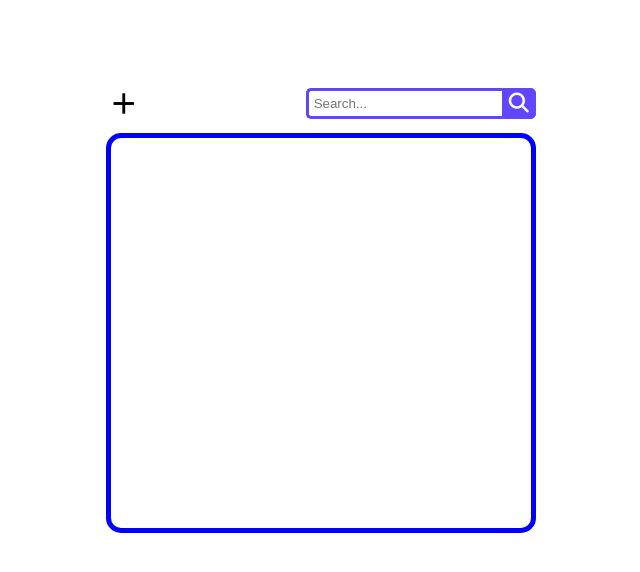
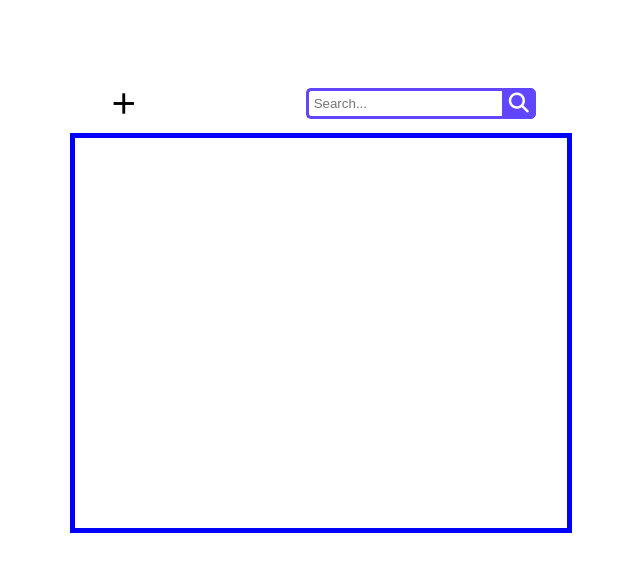
Before and after one commit to hamzaomer11/todo-app, a plain HTML site: page index.html in a window 1280 px wide. Shown: the whole page, without its empty margins (319-959 px from the left). Drawn offline with Linux system fonts and the light colour scheme.

Commit message:
new update

```diff
--- a/index.html
+++ b/index.html
@@ -40,7 +40,7 @@
                 </div>
                 <div class="container">
                     <div class="flex justify-space">
-                        <div class="text-space">
+                        <div class="text-space" id="scroll-container" onclick="scrollSection()">
                             <ul id="note"> </ul>
                         </div>
                     </div>
--- a/styles.css
+++ b/styles.css
@@ -77,9 +77,8 @@
 
 
 .text-space {
-    width: 60%;
-    height: 100px;
-    border-radius: 15px;
+    width: 70%;
+    height: 100%;
     border: 5px solid blue;
     height: 400px;
 }
--- a/todo.js
+++ b/todo.js
@@ -46,3 +46,7 @@ const deleteNote = (btn) => {
     localStorage.setItem("notes", JSON.stringify(notesStorage));
     el.remove();
 };
+
+function scrollSection() {
+    document.getElementById("scroll-container").style.overflow = "scroll";
+  }
```
